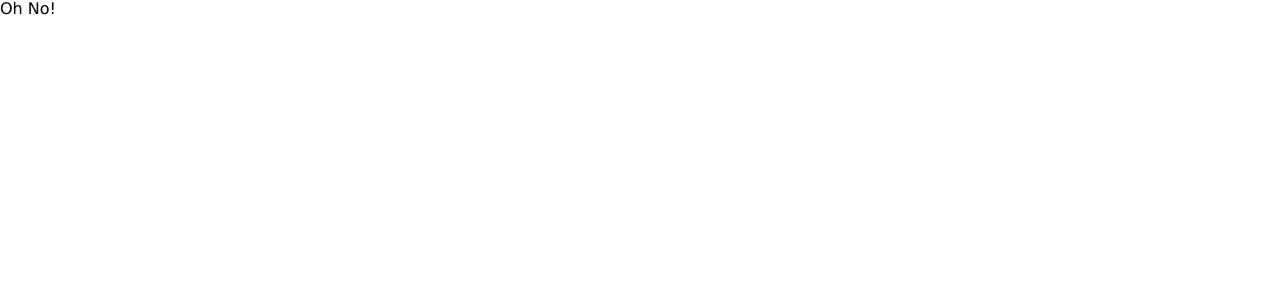
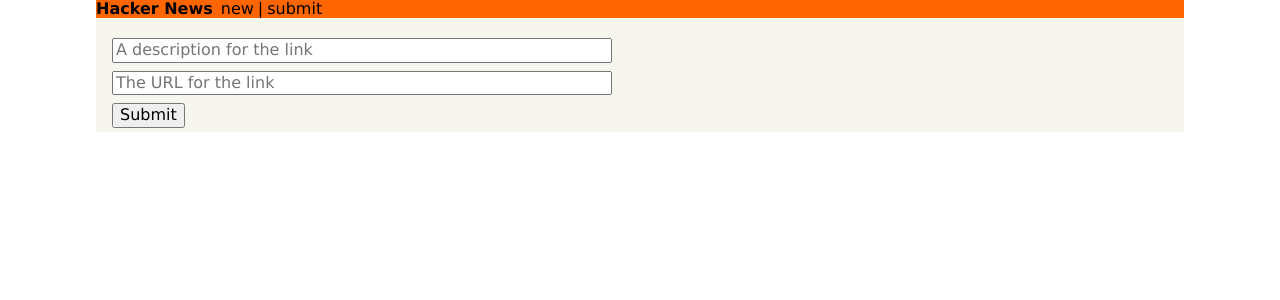
Before and after one commit to thescripted/hackernews-clone, a React (Create React App) app: page /create in a window 1280 px wide. Shown: the top 300 px of the page. Built offline with nearby package versions, Linux system fonts and the light colour scheme.

Commit message:
Added react-router, implemented routing to CreateLink and LinkList, created header.

```diff
--- a/package.json
+++ b/package.json
@@ -11,6 +11,8 @@
     "react": "^16.13.1",
     "react-apollo": "^3.1.5",
     "react-dom": "^16.13.1",
+    "react-router": "^5.2.0",
+    "react-router-dom": "^5.2.0",
     "react-scripts": "3.4.1"
   },
   "scripts": {
--- a/src/components/App.js
+++ b/src/components/App.js
@@ -1,9 +1,22 @@
 import React from "react";
 import "../styles/App.css";
 import LinkList from "./LinkList";
+import CreateLink from "./CreateLink";
+import Header from "./Header";
+import { Switch, Route } from "react-router-dom";
 
 const App = () => {
-  return <LinkList />;
+  return (
+    <div className="center w85">
+      <Header />
+      <div className="ph3 pv1 background-gray">
+        <Switch>
+          <Route exact path="/" component={LinkList} />
+          <Route exact path="/create" component={CreateLink} />
+        </Switch>
+      </div>
+    </div>
+  );
 };
 
 export default App;
--- /dev/null
+++ b/src/components/CreateLink.js
@@ -0,0 +1,49 @@
+import React, { useState } from "react";
+import { Mutation } from "react-apollo";
+import gql from "graphql-tag";
+
+const POST_MUTATION = gql`
+  mutation PostMutation($description: String!, $url: String!) {
+    post(description: $description, url: $url) {
+      id
+      createdAt
+      url
+      description
+    }
+  }
+`;
+
+const CreateLink = (props) => {
+  const [description, setDescription] = useState("");
+  const [url, setUrl] = useState("");
+
+  return (
+    <div>
+      <div className="flex flex-column mt3">
+        <input
+          className="mb2"
+          value={description}
+          onChange={(e) => setDescription(e.target.value)}
+          type="text"
+          placeholder="A description for the link"
+        />
+        <input
+          className="mb2"
+          value={url}
+          onChange={(e) => setUrl(e.target.value)}
+          type="text"
+          placeholder="The URL for the link"
+        />
+      </div>
+      <Mutation
+        mutation={POST_MUTATION}
+        variables={{ description, url }}
+        onCompleted={() => props.history.push("/")}
+      >
+        {(postMutation) => <button onClick={postMutation}>Submit</button>}
+      </Mutation>
+    </div>
+  );
+};
+
+export default CreateLink;
--- /dev/null
+++ b/src/components/Header.js
@@ -0,0 +1,22 @@
+import React from "react";
+import { Link } from "react-router-dom";
+import { withRouter } from "react-router";
+
+const Header = () => {
+  return (
+    <div className="flex pal justify-between nowrap orange">
+      <div className="flex flex-fixed black">
+        <div className="fw7 mr1">Hacker News</div>
+        <Link to="/" className="ml1 no-underline black">
+          new
+        </Link>
+        <div className="ml1">|</div>
+        <Link to="/create" className="ml1 no-underline black">
+          submit
+        </Link>
+      </div>
+    </div>
+  );
+};
+
+export default withRouter(Header);
--- a/src/index.js
+++ b/src/index.js
@@ -8,6 +8,7 @@ import { ApolloProvider } from "react-apollo";
 import { ApolloClient } from "apollo-client";
 import { createHttpLink } from "apollo-link-http";
 import { InMemoryCache } from "apollo-cache-inmemory";
+import { BrowserRouter } from "react-router-dom";
 
 const httpLink = createHttpLink({
   uri: "http://localhost:4000",
@@ -19,9 +20,11 @@ const client = new ApolloClient({
 });
 
 ReactDOM.render(
-  <ApolloProvider client={client}>
-    <App />
-  </ApolloProvider>,
+  <BrowserRouter>
+    <ApolloProvider client={client}>
+      <App />
+    </ApolloProvider>
+  </BrowserRouter>,
   document.getElementById("root")
 );
 
```
Also changed, not shown: 1 other file (tests, documents, lock files or other folders).
